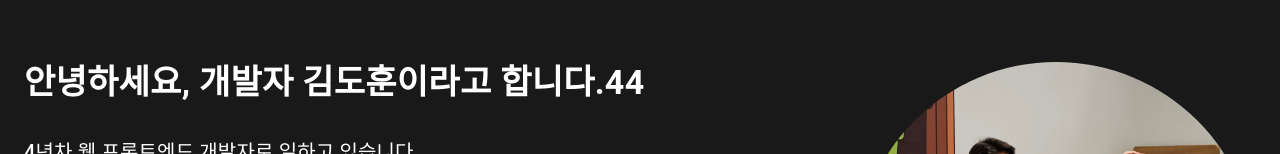
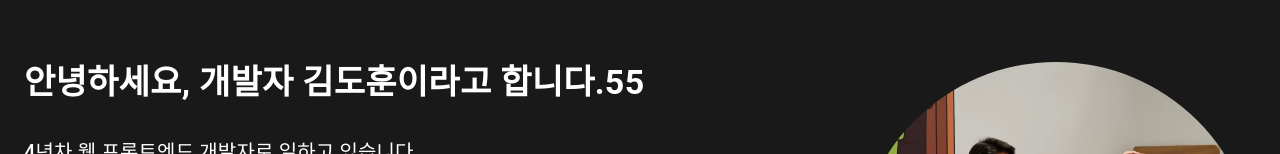
Before and after one commit to seoulsDohun/resume, a Next.js app: page / in a window 1280 px wide. Shown: the part 194-348 px from the top of the page. Built offline with nearby package versions, Linux system fonts and the light colour scheme.

Commit message:
Update About.tsx

```diff
--- a/src/app/components/About.tsx
+++ b/src/app/components/About.tsx
@@ -19,7 +19,7 @@ const About = () => {
       >
         <Stack flex={0.7}>
           <Typography variant={`h4`} mb={4} fontWeight={`600`}>
-            안녕하세요, 개발자 김도훈이라고 합니다.44
+            안녕하세요, 개발자 김도훈이라고 합니다.55
           </Typography>
           <Typography variant={`h6`} fontWeight={`500`}>
             {new Date().getFullYear() - 2020}년차 웹 프론트엔드 개발자로 일하고
```
